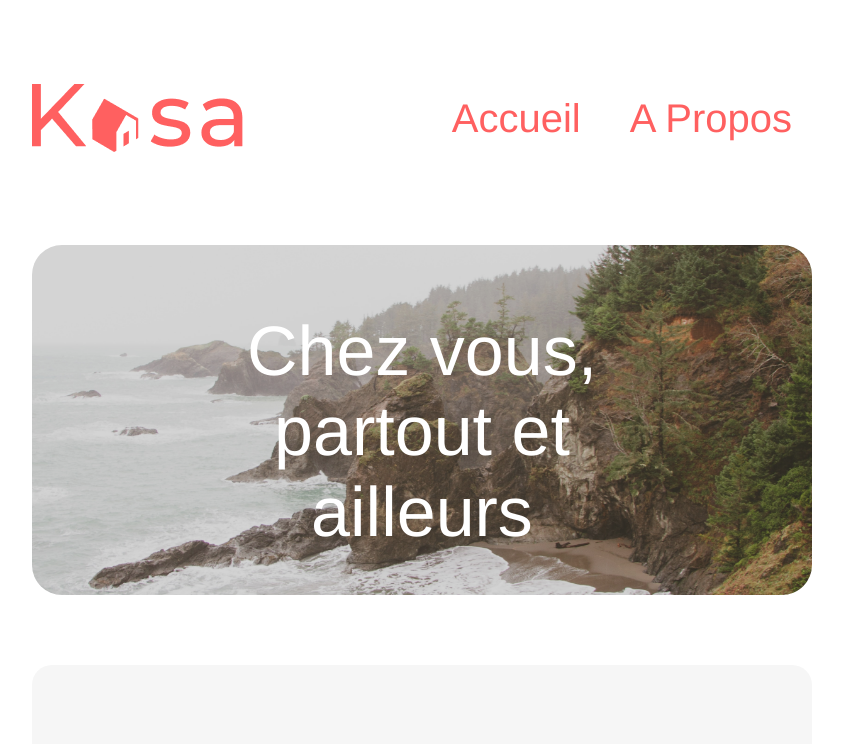
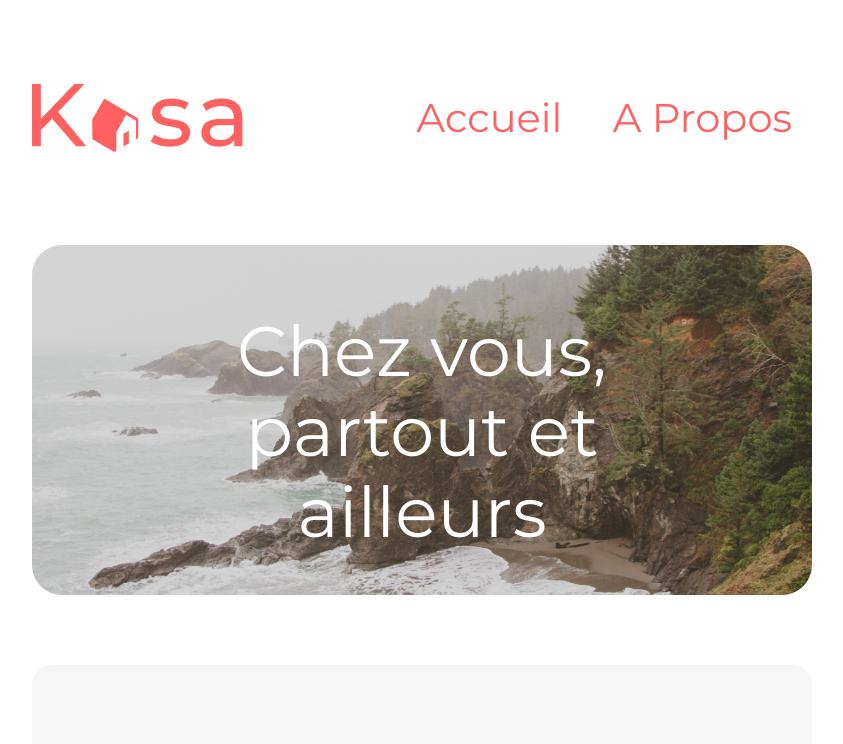
Before and after one commit to aude-lmr/Kasa, a React (Create React App) app in the folder kasa-app/: page / in a window 1280 px wide. Shown: the top 744 px of the page, without its empty margins (218-1061 px from the left). Built offline with nearby package versions, Linux system fonts and the light colour scheme; grey boxes are pictures that could not be loaded.

Commit message:
Ajout de la police Montserrat

```diff
--- a/kasa-app/public/index.html
+++ b/kasa-app/public/index.html
@@ -1,14 +1,12 @@
 <!DOCTYPE html>
 <html lang="en">
+
 <head>
   <meta charset="utf-8" />
   <link rel="icon" href="%PUBLIC_URL%/favicon.ico" />
   <meta name="viewport" content="width=device-width, initial-scale=1" />
   <meta name="theme-color" content="#000000" />
-    <meta
-      name="description"
-      content="Web site created using create-react-app"
-    />
+  <meta name="description" content="Web site created using create-react-app" />
   <link rel="apple-touch-icon" href="%PUBLIC_URL%/logo192.png" />
   <!--
       manifest.json provides metadata used when your web app is installed on a
@@ -24,8 +22,13 @@
       work correctly both with client-side routing and a non-root public URL.
       Learn how to configure a non-root public URL by running `npm run build`.
     -->
+  <link rel="preconnect" href="https://fonts.googleapis.com">
+  <link rel="preconnect" href="https://fonts.gstatic.com" crossorigin>
+  <link href="https://fonts.googleapis.com/css2?family=Montserrat:wght@100;300;400;500;600;800&display=swap"
+    rel="stylesheet">
   <title>React App</title>
 </head>
+
 <body>
   <noscript>You need to enable JavaScript to run this app.</noscript>
   <div id="root"></div>
@@ -40,4 +43,5 @@
       To create a production bundle, use `npm run build` or `yarn build`.
     -->
 </body>
+
 </html>
--- a/kasa-app/src/components/Slideshow/index.jsx
+++ b/kasa-app/src/components/Slideshow/index.jsx
@@ -1,28 +1,64 @@
-import React, { useState } from "react";
+// import React, { useState } from "react";
 // import left from "../../assets/arrow-left.svg";
 // import right from "../../assets/arrow-right.svg";
 // import styled from "../Slideshow/slideshow.module.scss";
 
 const Slideshow = ({ slides }) => {
-  const [currentIndex, setCurrentUser] = useState(0);
+  // const [current, setCurrent] = useState(0);
+  // const length = slides.size;
+
+  // const nextSlide = () => {
+  //   setCurrent(current === length - 1 ? 0 : current + 1);
+  // };
+
+  // const prevSlide = () => {
+  //   setCurrent(current === 0 ? length - 1 : current - 1);
+  // };
   return (
     <div>
       <h1>SLIDESHOW</h1>
     </div>
+    // <div className={styled.slideshow}>
+    //   <img
+    //     className={length === 1 ? "none" : "left arrow"}
+    //     onClick={prevSlide}
+    //     src={left}
+    //     alt="précédent"
+    //   />
+    //   {slides.map((slide, index) => {
+    //     return (
+    //       <div
+    //         key={index}
+    //         className={
+    //           index === current ? "slideshowActive" : "slideshowInactive"
+    //         }
+    //       >
+    //         {index === current && (
+    //           <img
+    //             className={styled.slideshowSlide}
+    //             src={slide}
+    //             alt="img-appartement"
+    //           />
+    //         )}
+    //         {index === current && length > 1 && (
+    //           <span className={styled.slideshowPagination}>
+    //             {current + 1}/{length}
+    //           </span>
+    //         )}
+    //       </div>
+    //     );
+    //   })}
+    //   <img
+    //     className={length === 1 ? "none" : "right arrow"}
+    //     onClick={nextSlide}
+    //     src={right}
+    //     alt="suivant"
+    //   />
+    // </div>
   );
 };
 
 // export const Slideshow = ({ slides }) => {
-//   const [current, setCurrent] = useState(0);
-//   const length = slides.size;
-
-//   const nextSlide = () => {
-//     setCurrent(current === length - 1 ? 0 : current + 1);
-//   };
-
-//   const prevSlide = () => {
-//     setCurrent(current === 0 ? length - 1 : current - 1);
-//   };
 
 //   return (
 //     <div className={styled.slideshow}>
--- a/kasa-app/src/index.jsx
+++ b/kasa-app/src/index.jsx
@@ -7,7 +7,7 @@
 
 const GlobalStyle = createGlobalStyle`
 body {
-  font-family: 'Montserrat', Helvetica, sans-serif;
+  font-family: Montserrat, Helvetica, sans-serif;
   margin: 50px 250px;
 }
 `;
```
Lines whose indentation alone changed are shown as unchanged.
